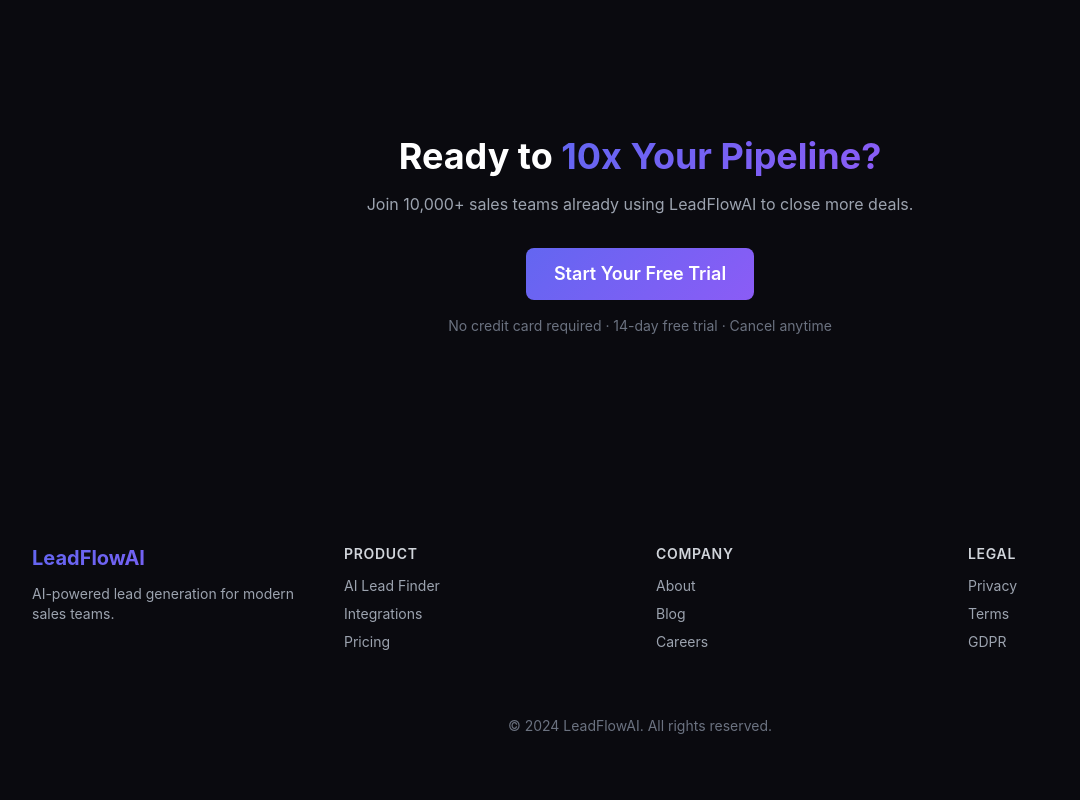
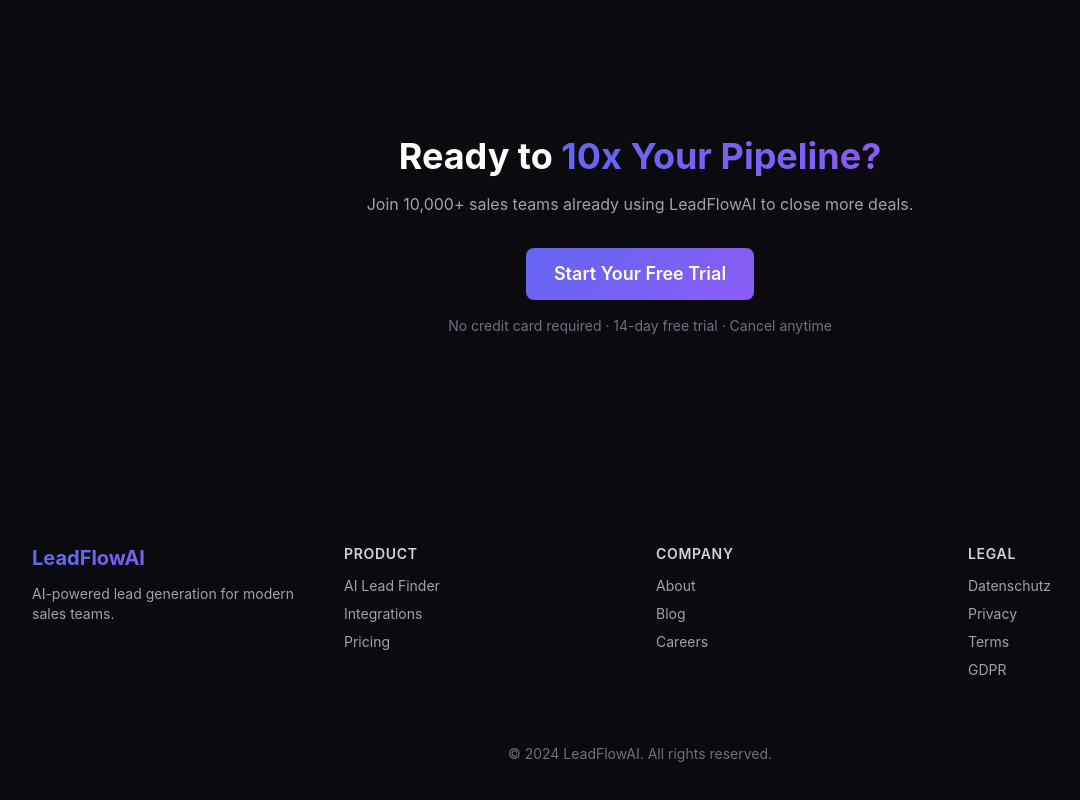
Before and after one commit to Rintu-chowdory/leadflowai, a React (Vite) app: page /#/ in a window 1280 px wide. Shown: the part 4814-5614 px from the top of the page, without its empty margins (0-1080 px from the left). Built offline with nearby package versions, Linux system fonts and the light colour scheme.

Commit message:
Add Datenschutz link to footer

```diff
--- a/src/components/Footer.jsx
+++ b/src/components/Footer.jsx
@@ -28,6 +28,7 @@
           <div>
             <h4 className="font-semibold mb-3 text-sm uppercase tracking-wider text-gray-300">Legal</h4>
             <ul className="space-y-2 text-gray-400 text-sm">
+              <li><Link to="/datenschutz" className="hover:text-white transition-colors">Datenschutz</Link></li>
               <li><a href="#" className="hover:text-white transition-colors">Privacy</a></li>
               <li><a href="#" className="hover:text-white transition-colors">Terms</a></li>
               <li><a href="#" className="hover:text-white transition-colors">GDPR</a></li>
```
